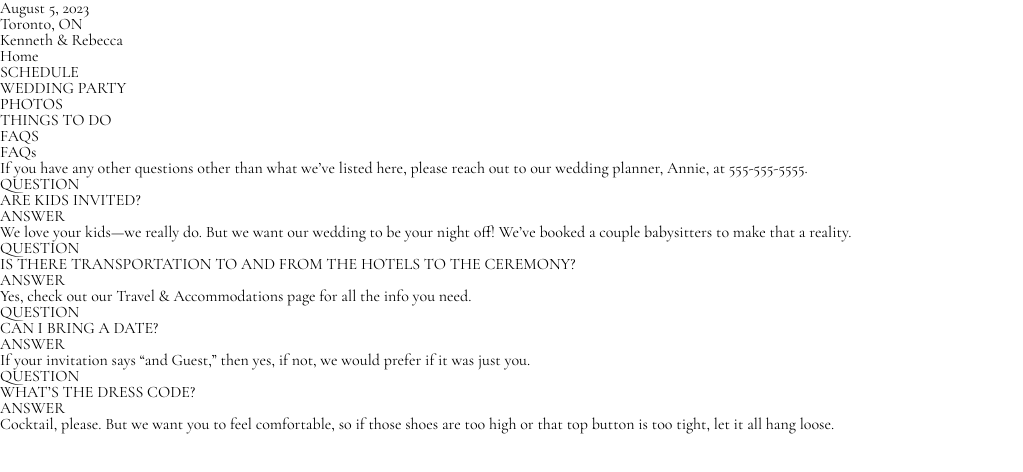
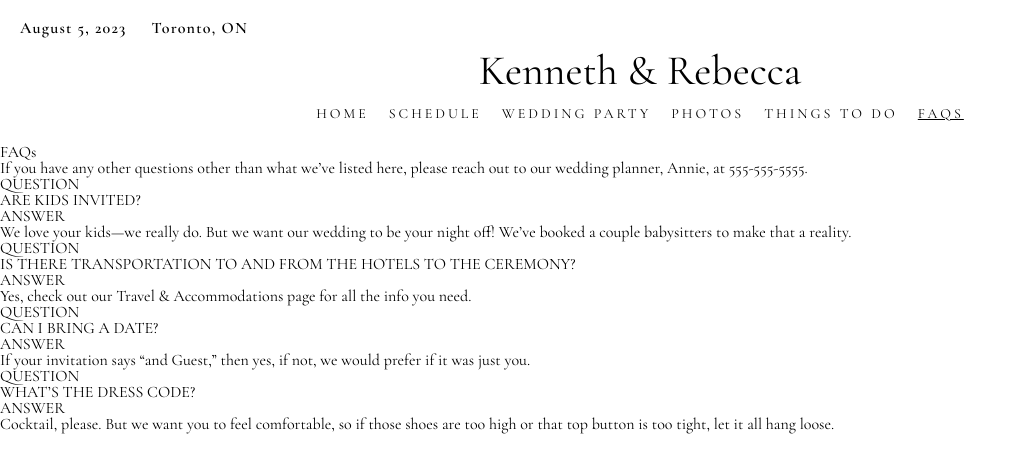
Before and after one commit to ckrac/wedding, a Next.js app: page /faqs in a window 1280 px wide. Shown: the top 472 px of the page, without its empty margins (0-1023 px from the left). Built offline with nearby package versions, Linux system fonts and the light colour scheme.

Commit message:
style Header component's desktop view

```diff
--- a/package.json
+++ b/package.json
@@ -9,6 +9,7 @@
     "lint": "next lint"
   },
   "dependencies": {
+    "classnames": "^2.3.2",
     "next": "12.3.1",
     "react": "18.2.0",
     "react-dom": "18.2.0"
--- /dev/null
+++ b/src/components/Header.module.scss
@@ -0,0 +1,38 @@
+.header {
+	padding: 20px;
+	display: flex;
+	flex-direction: column;
+	gap: 10px;
+
+	&__wedding-info {
+		display: flex;
+		gap: 25px;
+		font-weight: 600;
+		font-size: 16px;
+		letter-spacing: 1.2px;
+		line-height: 17.6px;
+	}
+
+	&__title {
+		text-align: center;
+		font-size: 42px;
+		line-height: 46px;
+	}
+
+	&__nav {
+		display: flex;
+		flex-direction: row;
+		justify-content: center;
+		gap: 20px;
+		font-size: 14px;
+		line-height: 20px;
+		letter-spacing: 3px;
+	}
+
+	&__nav-item {
+		&:hover,
+		&--active {
+			text-decoration: underline;
+		}
+	}
+}
--- a/src/components/Header.tsx
+++ b/src/components/Header.tsx
@@ -1,50 +1,47 @@
 import React from 'react'
 import Link from 'next/link'
+import { useRouter } from 'next/router'
+import styles from './Header.module.scss'
+import cn from 'classnames'
+
+const Links = [
+	{ path: '/', text: 'HOME' },
+	{ path: '/schedule', text: 'SCHEDULE' },
+	{ path: '/wedding-party', text: 'WEDDING PARTY' },
+	{ path: '/photos', text: 'PHOTOS' },
+	{ path: '/things-to-do', text: 'THINGS TO DO' },
+	{ path: '/faqs', text: 'FAQS' },
+]
 
 const Header = () => {
+	const { asPath } = useRouter()
+
 	return (
-		<header>
-			<div>
+		<header className={styles.header}>
+			<div className={styles['header__wedding-info']}>
 				<h5>August 5, 2023</h5>
 				<h5>Toronto, ON</h5>
 			</div>
+
 			<Link href='/'>
-				<h2>
+				<h2 className={styles.header__title}>
 					<a>Kenneth & Rebecca</a>
 				</h2>
 			</Link>
 			<nav>
-				<ul>
-					<li>
-						<Link href='/'>
-							<a>Home</a>
-						</Link>
-					</li>
-					<li>
-						<Link href='/schedule'>
-							<a>SCHEDULE</a>
-						</Link>
-					</li>
-					<li>
-						<Link href='/wedding-party'>
-							<a>WEDDING PARTY</a>
-						</Link>
-					</li>
-					<li>
-						<Link href='/photos'>
-							<a>PHOTOS</a>
-						</Link>
-					</li>
-					<li>
-						<Link href='/things-to-do'>
-							<a>THINGS TO DO</a>
-						</Link>
-					</li>
-					<li>
-						<Link href='/faqs'>
-							<a>FAQS</a>
-						</Link>
-					</li>
+				<ul className={styles.header__nav}>
+					{Links.map(({ path, text }) => (
+						<li
+							key={path}
+							className={cn(styles['header__nav-item'], {
+								[styles['header__nav-item--active']]: asPath === path,
+							})}
+						>
+							<Link href={path}>
+								<a>{text}</a>
+							</Link>
+						</li>
+					))}
 				</ul>
 			</nav>
 		</header>
```
Also changed, not shown: 1 other file (tests, documents, lock files or other folders).
